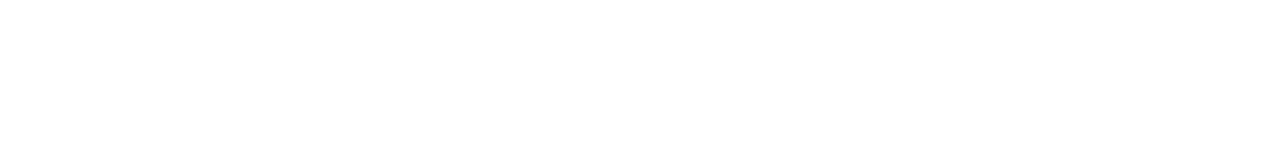
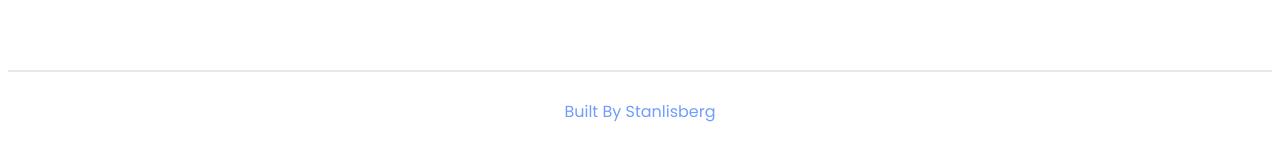
Before and after one commit to Stanlisberg/Beachflex, a React (Vite) app: page / in a window 1280 px wide. Shown: the part 2450-2607 px from the top of the page. Before the commit the page ends 2512 px from the top, so only its background shows below. Built offline with nearby package versions, Linux system fonts and the light colour scheme.

Commit message:
footer changes

```diff
--- a/src/App.jsx
+++ b/src/App.jsx
@@ -6,6 +6,7 @@
 import Booking from './components/Booking'
 import Gallery from './components/gallery'
 import Contact from './components/Contact'
+import Footer from './components/Footer'
 
 function App() {
 
@@ -18,6 +19,7 @@
       <Booking />
       <Gallery />
       <Contact />
+      <Footer />
     </div>
   )
 }
--- /dev/null
+++ b/src/components/Footer.jsx
@@ -0,0 +1,8 @@
+function Footer () {
+    return(
+        <div className='max-w-[1400px] border-t-2 m-2 p-7 text-center'>
+            <p className='text-[var(--primary-light)]'>Built By Stanlisberg</p>
+        </div>
+    )
+}
+export default Footer;
--- a/src/components/Navbar.jsx
+++ b/src/components/Navbar.jsx
@@ -46,9 +46,10 @@
 
       {/* Mobile Menu */}
       <div
+        onClick={handleNav}
         className={
           nav
-            ? "overflow-y-hidden md:hidden flex flex-col ease-in duration-300 absolute top-0 left-0 w-full h-screen border text-gray-300 px-4 py-7 bg-black"
+            ? "overflow-y-hidden md:hidden flex flex-col ease-in duration-300 absolute top-0 left-0 w-full h-screen border text-gray-300 px-4 py-7 bg-black/90"
             : "absolute top-0 h-screen left-[-100%] ease-in duration-500"
         }
       >
--- a/src/index.css
+++ b/src/index.css
@@ -39,10 +39,10 @@
   --primary-light:#709dff;
  }
 
- /* @layer base {
+ @layer base {
   html {
     @apply scroll-smooth
-  } */
+  }
 
   body {
     @apply font-[poppins]
@@ -59,3 +59,4 @@
   h2 {
     @apply text-xl font-bold
   }
+ }
```
